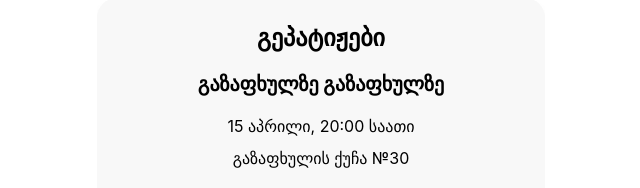
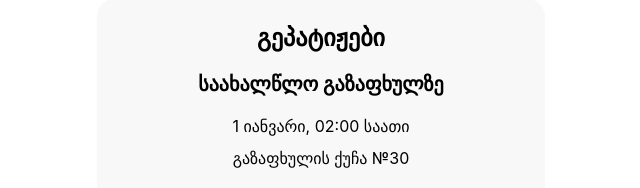
Before and after one commit to shkippppper/gazapkhulze, a Nuxt app: page / in a window 1280 px wide. Shown: the part 127-315 px from the top of the page, without its empty margins (319-959 px from the left). Built offline with nearby package versions, Linux system fonts and the light colour scheme.

Commit message:
time change

```diff
--- a/components/RsvpForm.vue
+++ b/components/RsvpForm.vue
@@ -15,15 +15,15 @@
         >
             <div class="flex flex-col items-center text-center">
                 <h1 class="text-2xl font-bold mb-4 text-black">გეპატიჟები</h1>
-                <p class="text-xl font-bold mb-4 text-black">გაზაფხულზე გაზაფხულზე</p>
-                <p class="mb-2 text-black">15 აპრილი, 20:00 საათი</p>
+                <p class="text-xl font-bold mb-4 text-black">საახალწლო გაზაფხულზე</p>
+                <p class="mb-2 text-black">1 იანვარი, 02:00 საათი</p>
                 <p class="mb-6 text-black">გაზაფხულის ქუჩა №30</p>
 
                 <img src="/mascot.png" alt="Mascot" class="w-48 h-auto mb-8" />
 
                 <button
                     @click="nextStep"
-                    class="w-full py-3 bg-red-400 text-white rounded-full font-medium hover:bg-red-500 transition-colors border "
+                    class="w-full py-3 bg-red-400 text-white rounded-full font-medium hover:bg-cyan-500 transition-colors border "
                 >
                     შემდეგი გვერდი
                 </button>
@@ -375,7 +375,7 @@
         >
             <div class="flex flex-col items-center text-center">
                 <h1 class="text-2xl font-bold mb-4 text-black">გელოდები</h1>
-                <p class="mb-2 text-black">15 აპრილი, 20:00 საათი</p>
+                <p class="mb-2 text-black">1 იანვარი, 02:00 საათი</p>
                 <p class="mb-6 text-black">გაზაფხულის ქუჩა №30</p>
 
                 <img src="/mascot-smile.png" alt="Mascot" class="w-32 h-auto mb-8" />
```
